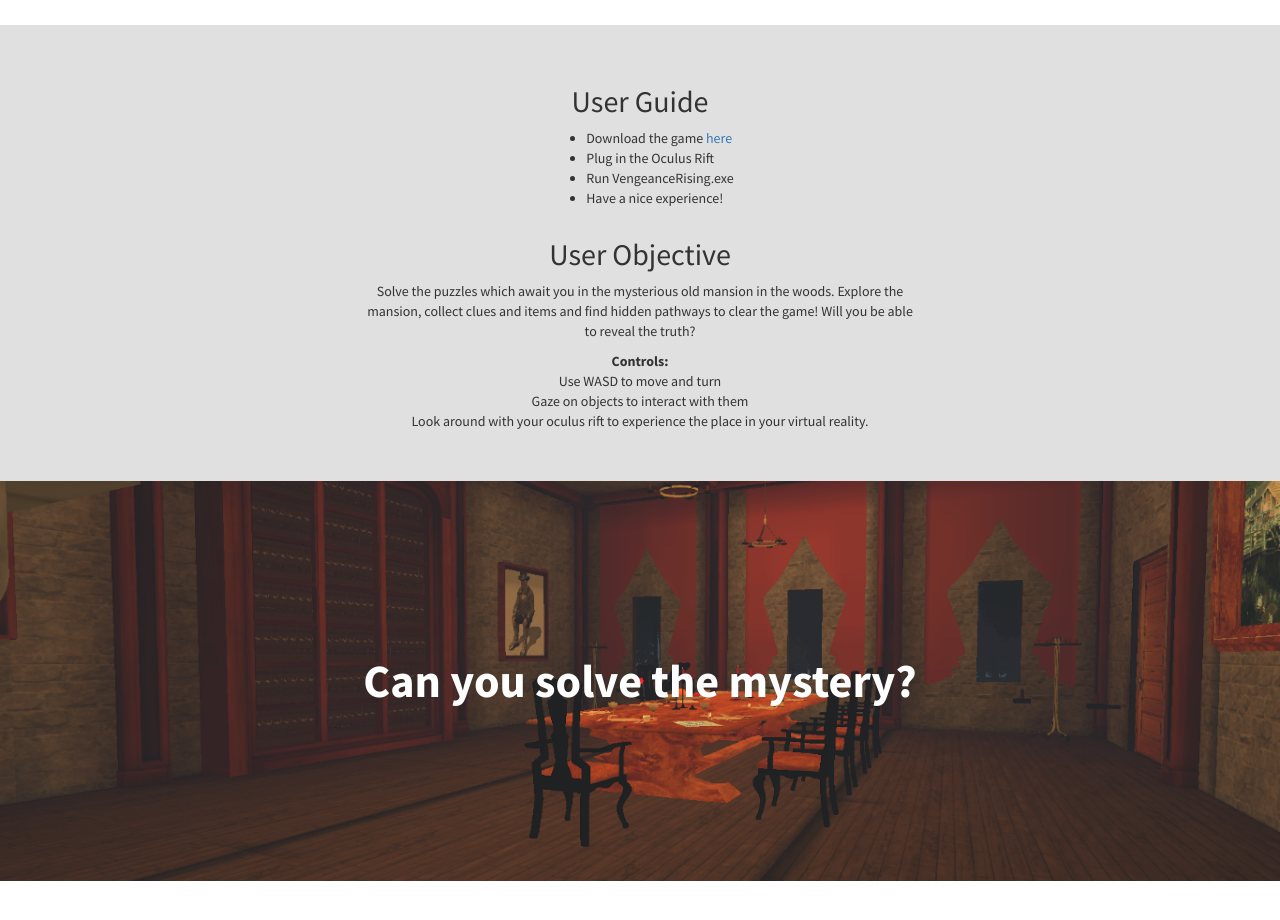
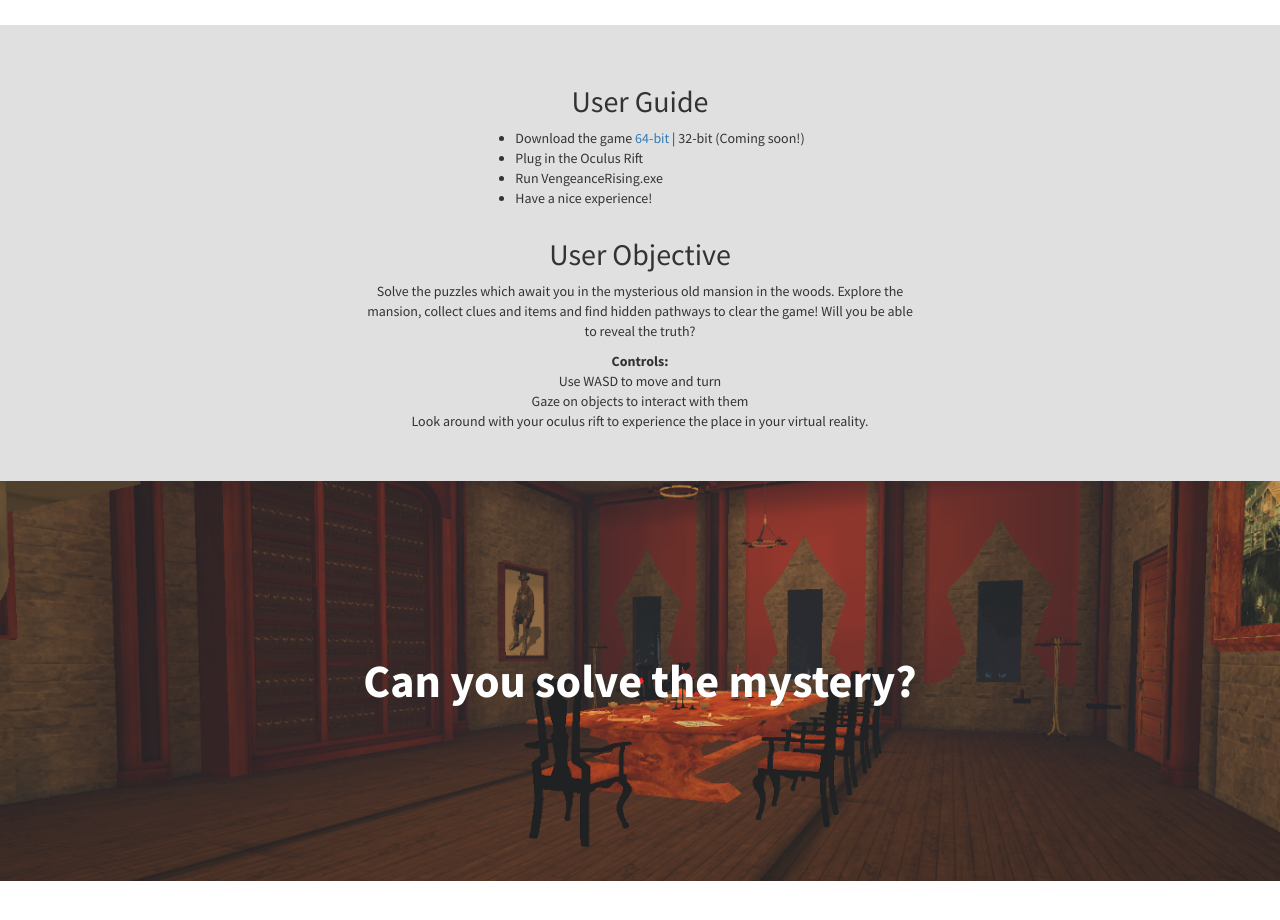
Before and after one commit to VengeanceRising/VengeanceRising.github.io, a website: page index.html in a window 1280 px wide. Shown: the part 1560-2480 px from the top of the page. Drawn offline with Linux system fonts and the light colour scheme.

Commit message:
DDL instead of link to folder

```diff
--- a/index.html
+++ b/index.html
@@ -102,7 +102,11 @@
                     <h2>User Guide</h2>
 
                     <ul style="display:inline-block; text-align:left;">
-                        <li>Download the game <a href="https://www.mediafire.com/folder/69chhipcq7d2y/Vengeance_Rising" target="_blank">here</a></li>
+                        <li>Download the game
+                        <a href="http://www.mediafire.com/download/n7uv71nsz444i1v/VengeanceRising+%2864-bit%29.zip" target="_blank">64-bit</a>
+                         |
+                        32-bit (Coming soon!)
+                        </li>
                         <li>Plug in the Oculus Rift</li>
                         <li>Run VengeanceRising.exe</li>
                         <li>Have a nice experience!</li>
```
